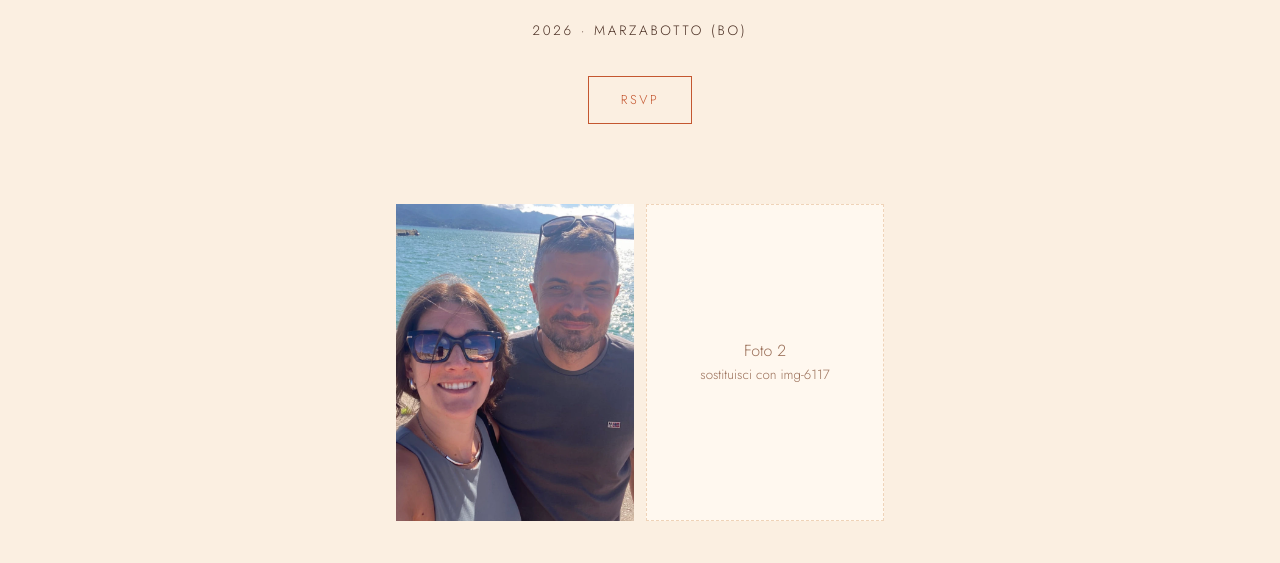
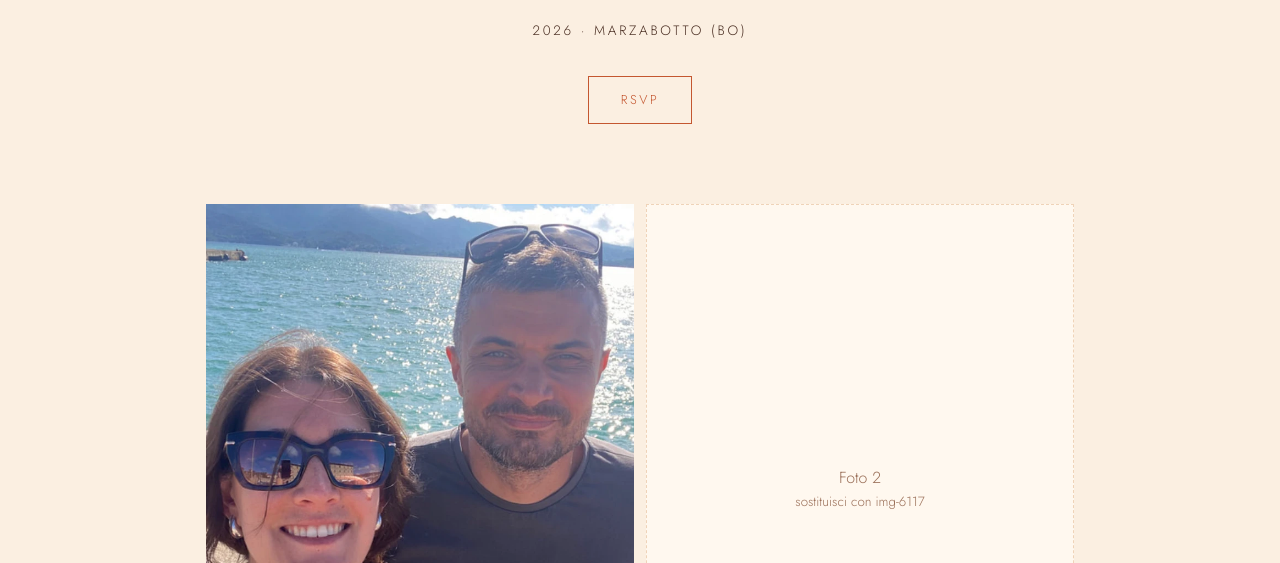
Before and after one commit to 26sv/sofia-andriy-wedding, a plain HTML site: page index.html in a window 1280 px wide. Shown: the part 389-952 px from the top of the page. Drawn offline with nearby package versions, Linux system fonts and the light colour scheme.

Commit message:
Solo tema chiaro
Co-Authored-By: Claude Sonnet 5.5 <noreply@anthropic.com>

```diff
--- a/style.css
+++ b/style.css
@@ -1,4 +1,5 @@
 :root{--bg:#fbefe1;--ink:#4a2e22;--muted:#9a6f58;--accent:#c4562f;--card:#fff8ef;--line:#efd3b8}
+html{color-scheme:light}
 *{box-sizing:border-box}
 html{scroll-behavior:smooth}
 body{margin:0;background:var(--bg);color:var(--ink);font-family:'Jost',sans-serif;font-weight:300;line-height:1.7}
@@ -18,7 +19,7 @@ h2{font-size:2.2rem;margin-bottom:24px}
 .date{letter-spacing:.2em;text-transform:uppercase;font-size:.85rem}
 .btn{display:inline-block;margin-top:20px;padding:12px 32px;border:1px solid var(--accent);background:transparent;color:var(--accent);text-decoration:none;letter-spacing:.2em;text-transform:uppercase;font:inherit;font-size:.8rem;cursor:pointer}
 .btn:hover{background:var(--accent);color:var(--bg)}
-.gallery{display:grid;grid-template-columns:1fr 1fr;gap:12px;padding:0 16px;max-width:520px}
+.gallery{display:grid;grid-template-columns:1fr 1fr;gap:12px;padding:0 16px;max-width:900px}
 .ph{margin:0;aspect-ratio:3/4;display:flex;flex-direction:column;align-items:center;justify-content:center;background:var(--card);border:1px dashed var(--line);color:var(--muted)}
 .card{background:var(--card);border:1px solid var(--line);padding:32px 20px}
 .card h3{font-size:1.7rem;margin-bottom:8px}
```
Also changed, not shown: .claude/settings.local.json.
